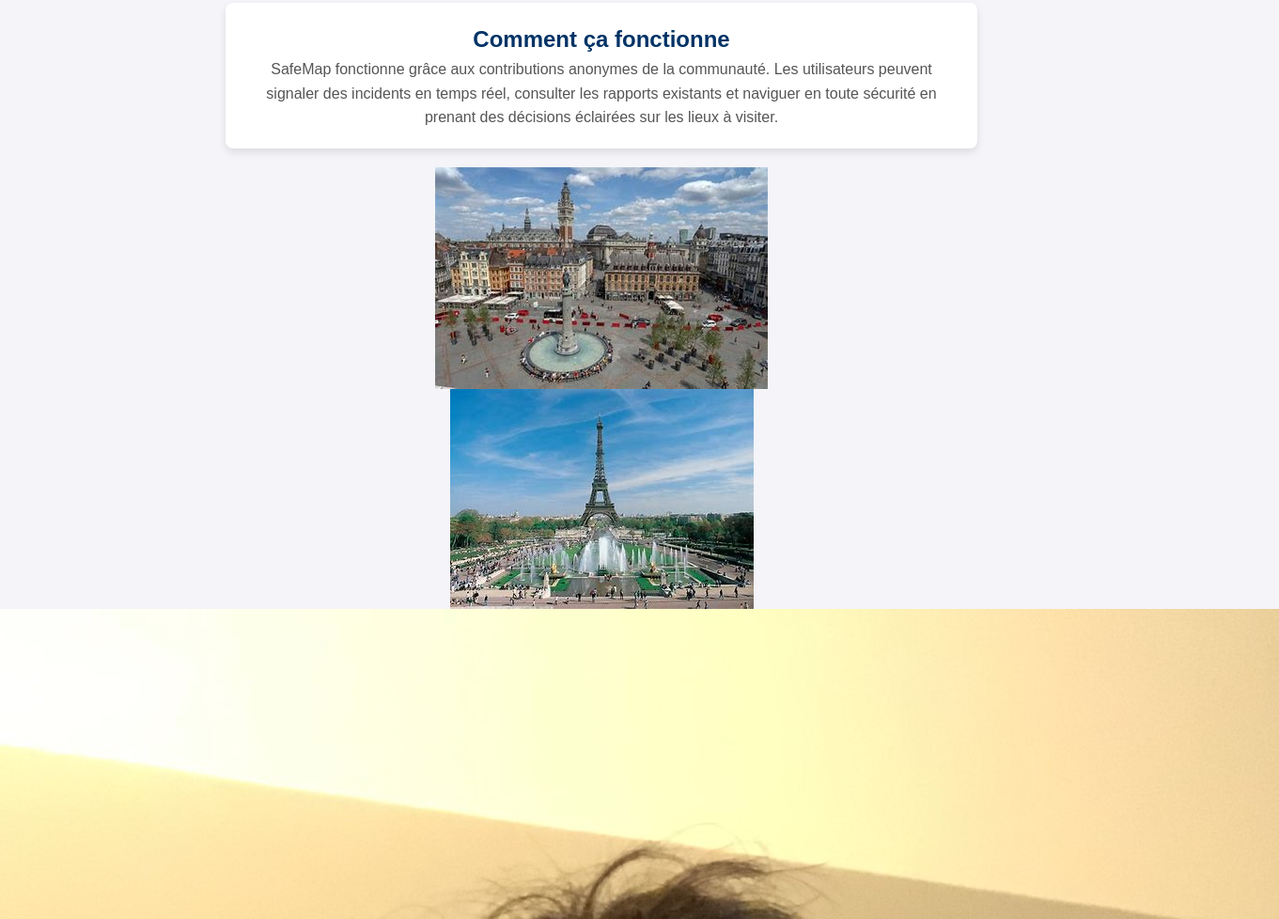
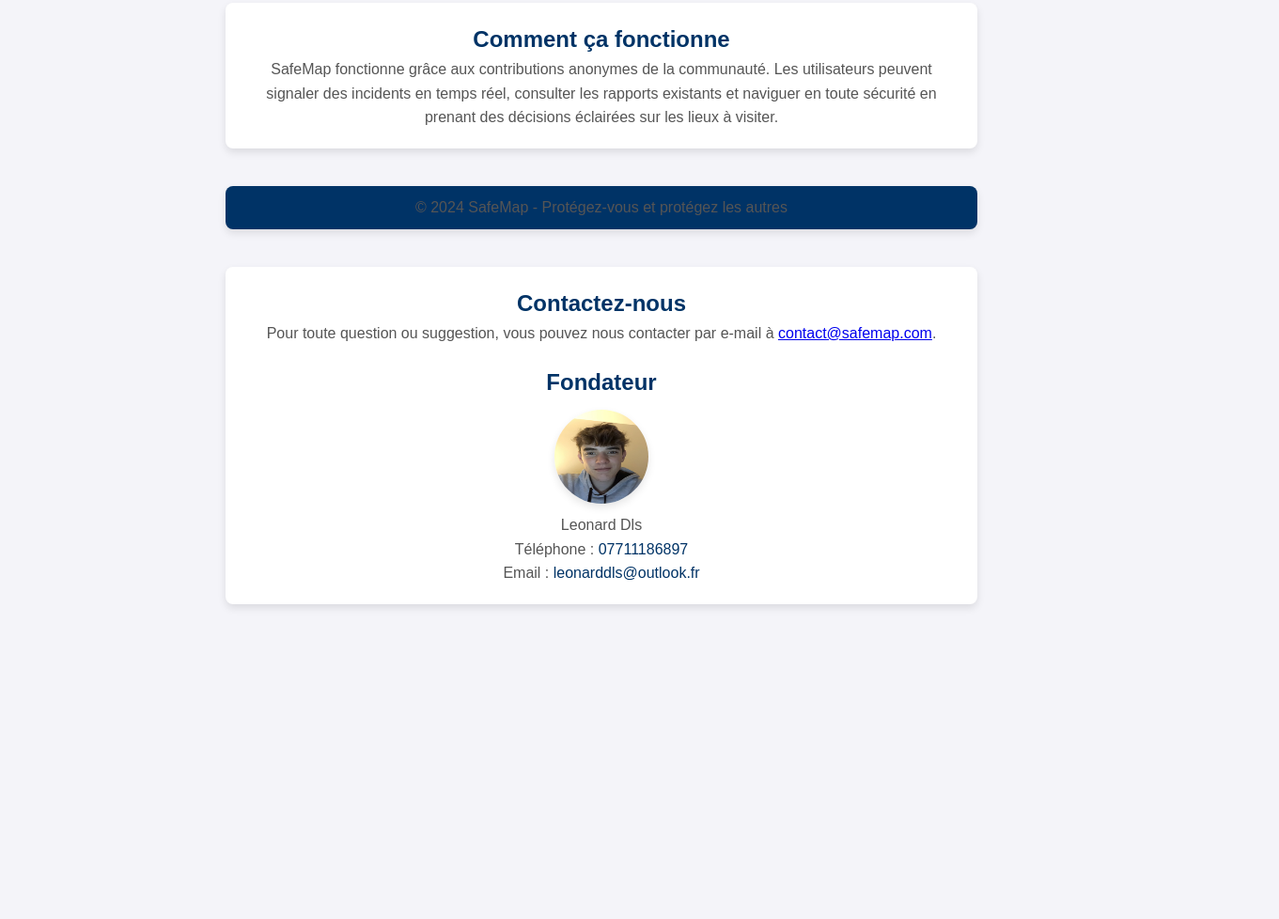
Before and after one commit to leonard-deloison/landing, a plain HTML site: page index.html in a window 1280 px wide. Shown: the part 1375-2353 px from the top of the page at 94% size, 1361 px wide, since content can reach past the window. After the commit the page ends 2038 px from the top, so only its background shows below. Drawn offline with Linux system fonts and the light colour scheme.

Commit message:
Update index.html

```diff
--- a/index.html
+++ b/index.html
@@ -61,10 +61,6 @@
         <p>SafeMap fonctionne grâce aux contributions anonymes de la communauté. Les utilisateurs peuvent signaler des incidents en temps réel, consulter les rapports existants et naviguer en toute sécurité en prenant des décisions éclairées sur les lieux à visiter.</p>
     </section>
 
-    <img src="images/Lille.jpg" alt="Ville de Lille">
-<img src="images/Paris.jpg" alt="Ville de Paris">
-<img src="images/avatar.jpg" alt="Avatar">
-
     <!-- Pied de page -->
     <footer>
         <p>&copy; 2024 SafeMap - Protégez-vous et protégez les autres</p>
```
